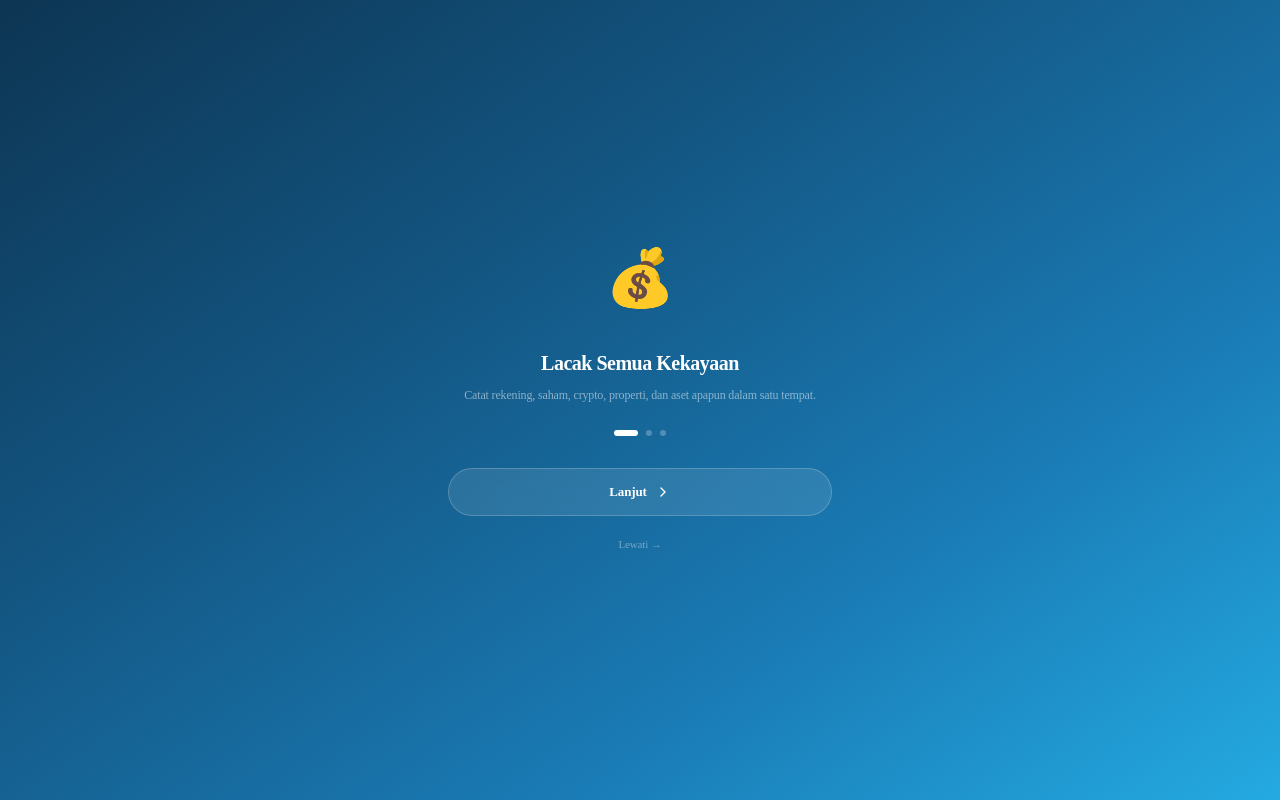
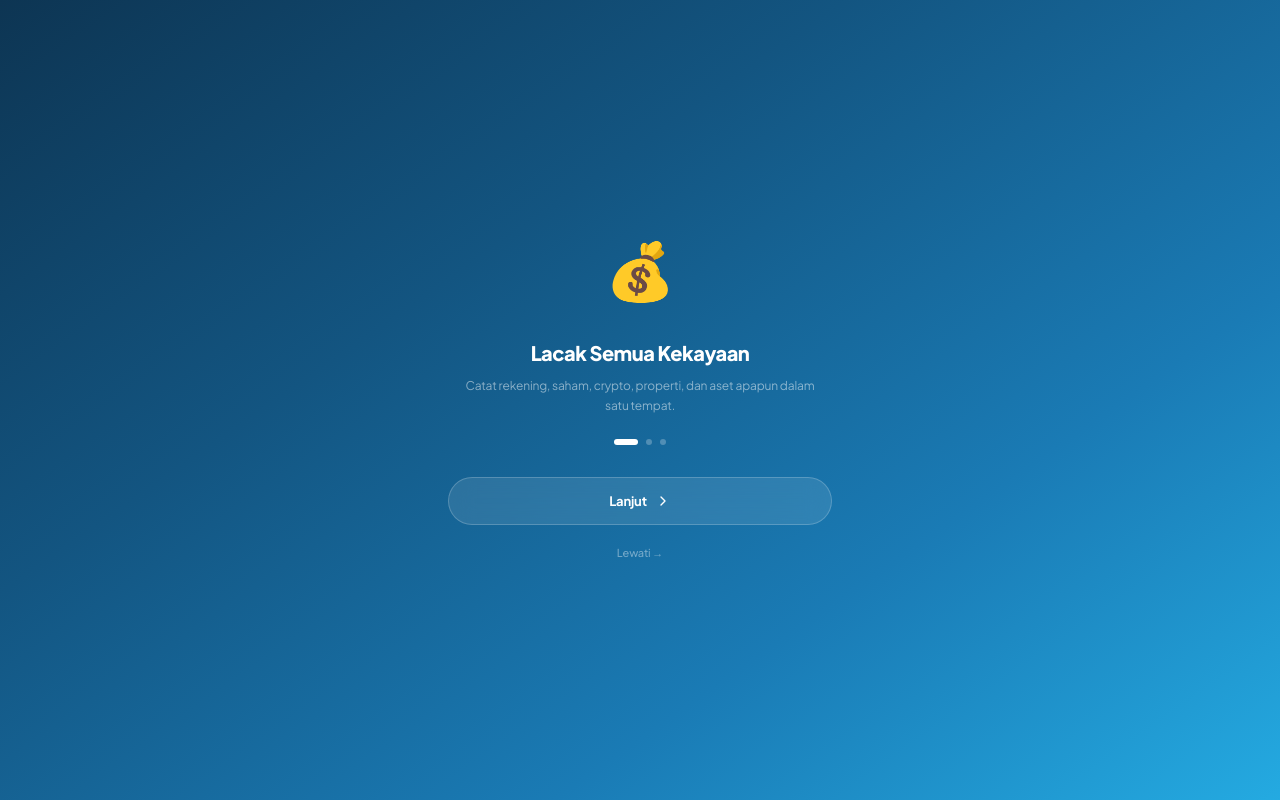
Before and after one commit to dzakyraihan12/AsetKu, a Next.js app: page / in a window 1280 px wide. Built offline with nearby package versions, Linux system fonts and the light colour scheme.

Commit message:
AsetKu V1.1.2

```diff
--- a/src/app/globals.css
+++ b/src/app/globals.css
@@ -76,7 +76,7 @@
 
   body {
     @apply bg-background text-foreground antialiased;
-    font-family: var(--font-poppins), 'Poppins', -apple-system, BlinkMacSystemFont, system-ui, sans-serif;
+    font-family: var(--font-jakarta), 'Plus Jakarta Sans', -apple-system, BlinkMacSystemFont, system-ui, sans-serif;
     -webkit-tap-highlight-color: transparent;
     -webkit-font-smoothing: antialiased;
     -moz-osx-font-smoothing: grayscale;
--- a/src/app/layout.tsx
+++ b/src/app/layout.tsx
@@ -1,13 +1,13 @@
 import type { Metadata, Viewport } from 'next';
-import { Poppins } from 'next/font/google';
+import { Plus_Jakarta_Sans } from 'next/font/google';
 import './globals.css';
 import { ThemeProvider } from '@/components/layout/ThemeProvider';
 import { AppShell } from '@/components/layout/AppShell';
 import { ToastProvider } from '@/components/ui/Toast';
 
-const poppins = Poppins({
+const jakarta = Plus_Jakarta_Sans({
   subsets: ['latin'],
-  variable: '--font-poppins',
+  variable: '--font-jakarta',
   display: 'swap',
   weight: ['400', '500', '600', '700', '800'],
 });
@@ -34,7 +34,7 @@ export const viewport: Viewport = {
 
 export default function RootLayout({ children }: { children: React.ReactNode }) {
   return (
-    <html lang="id" suppressHydrationWarning className={`${poppins.variable} bg-background`}>
+    <html lang="id" suppressHydrationWarning className={`${jakarta.variable} bg-background`}>
       <head>
         <link rel="apple-touch-icon" href="/icon-192.png" />
       </head>
```
